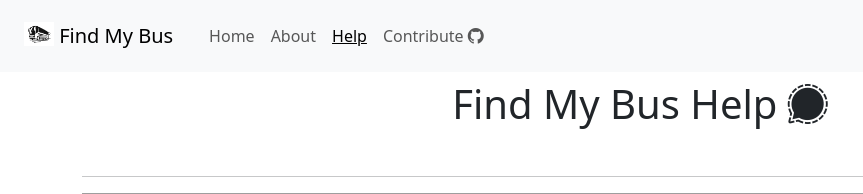
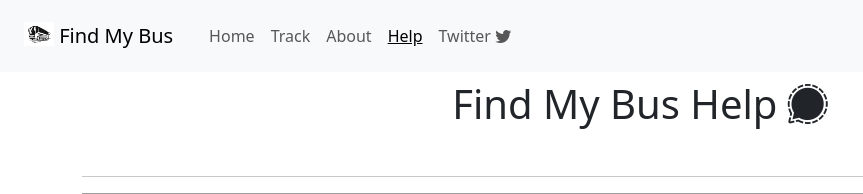
Before and after one commit to akashghosh256/Find_My_Bus, a Flask app: page /help in a window 1280 px wide. Shown: the top 194 px of the page, without its empty margins (0-863 px from the left). Run offline with Flask 3, Linux system fonts and the light colour scheme; grey boxes are pictures that could not be loaded.

Commit message:
Changed nav.html.

```diff
--- a/templates/nav.html
+++ b/templates/nav.html
@@ -1,4 +1,3 @@
-
 <nav class="navbar navbar-expand-lg navbar-light bg-light  fixed-top">
   <div class="container-fluid">
     <!-- <a class="navbar-brand" href="/">My Website</a> -->
@@ -17,7 +16,10 @@
     <div class="collapse navbar-collapse" id="navbarNav">
       <ul class="navbar-nav">
         <li class="nav-item">
-          <a class="nav-link {% if request.path == '/' %}active{% endif %}" href="{{ url_for('hello') }}">Home</a>
+          <a class="nav-link {% if request.path == '/home' %}active{% endif %}" href="{{ url_for('home_page') }}">Home</a>
+        </li>
+        <li class="nav-item">
+          <a class="nav-link {% if request.path == '/track' %}active{% endif %}" href="{{ url_for('track') }}">Track</a>
         </li>
         <li class="nav-item">
           <a class="nav-link {% if request.path == '/about' %}active{% endif %}" href="{{ url_for('about') }}">About</a>
@@ -26,10 +28,10 @@
           <a class="nav-link {% if request.path == '/help' %}active{% endif %}" href="{{ url_for('help') }}">Help</a>
         </li>
         <li class="nav-item">
-          <a class="nav-link {% if request.path == '' %}active{% endif %}" target="_blank"  href="https://github.com/akashghosh256/Find_My_Bus"> Contribute <i class="bi bi-github"></i></a>
+          <a class="nav-link {% if request.path == '' %}active{% endif %}" href="https://twitter.com/_FindMyBus_" target="_blank" >Twitter  <i class="bi bi-twitter"></i></a>
         </li>
-        <hr>
       </ul>
+      <hr>
     </div>
   </div>
 
```
